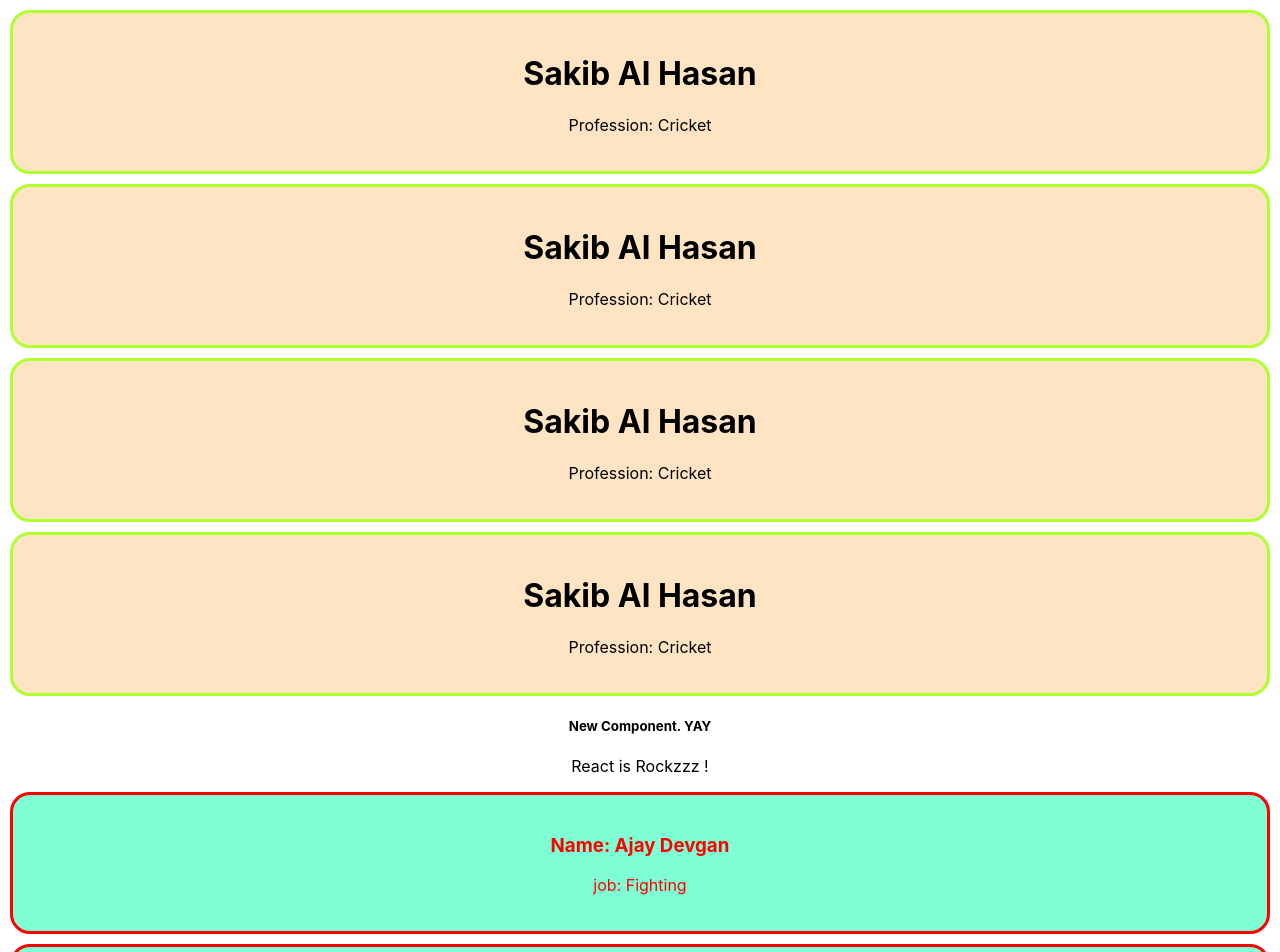
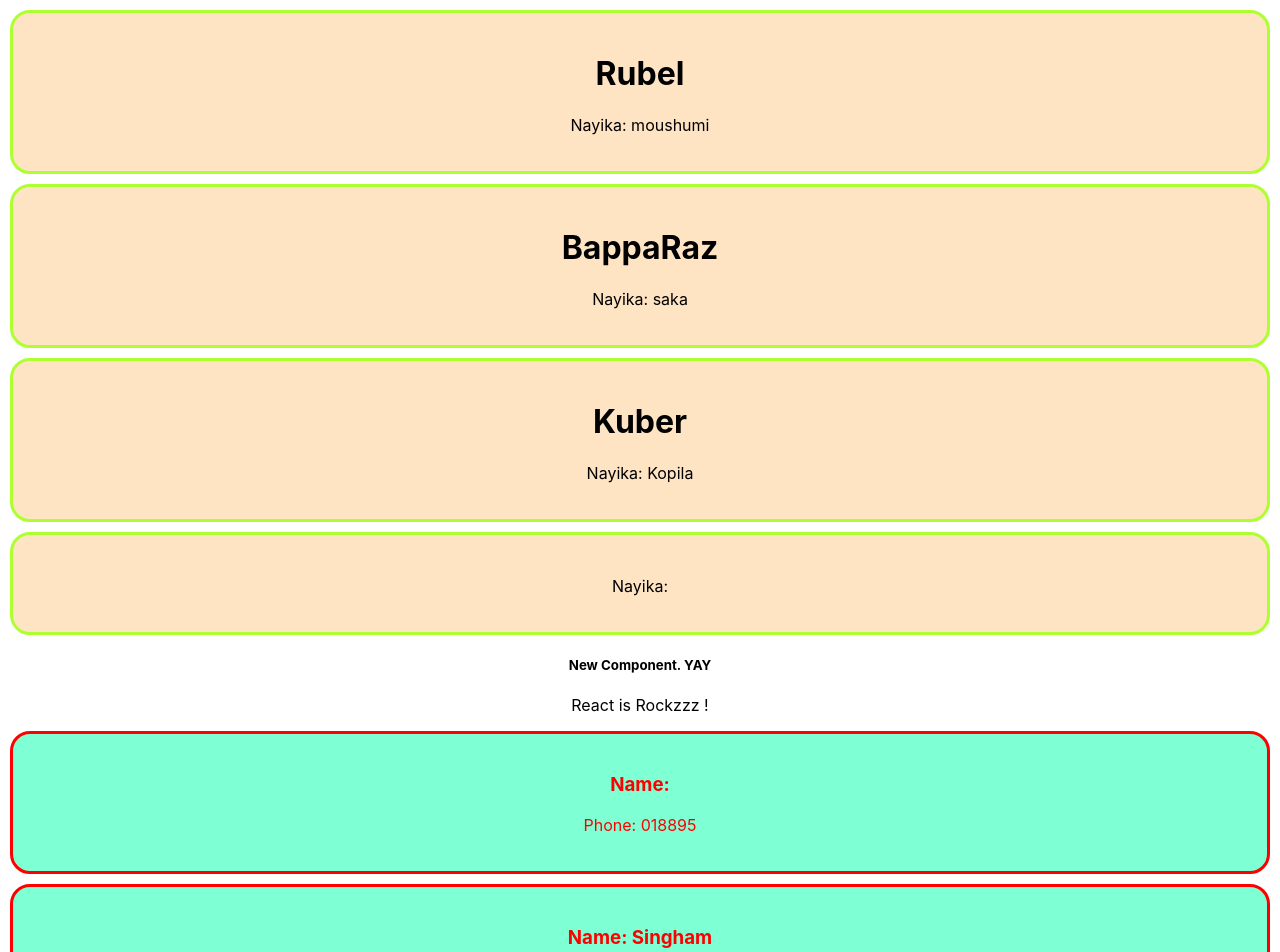
Before and after one commit to kamrul-dev/reactjs-core-concepts, a React (Create React App) app: page / in a window 1280 px wide. Shown: the top 952 px of the page. Built offline with nearby package versions, Linux system fonts and the light colour scheme.

Commit message:
Pass dynamic data to components, props in react

```diff
--- a/src/App.js
+++ b/src/App.js
@@ -13,34 +13,35 @@
 function App() {
   return (
     <div className="App">
-      <Person></Person>
-      <Person></Person>
-      <Person></Person>
+      <Person name="Rubel" nayika="moushumi"></Person>
+      <Person name="BappaRaz" nayika="saka"></Person>
+      <Person name="Kuber" nayika="Kopila"></Person>
       <Person></Person>
       <h5>New Component. YAY</h5>
-      <p>React is Rockzzz !</p>
-      <Friend></Friend>
-      <Friend></Friend>
+      <p id="totcompany">React is Rockzzz !</p>
+      <Friend phone="018895"></Friend>
+      <Friend movie="Singham" phone="019995"></Friend>
       <Friend></Friend>
     </div>
   );
 }
 
 // person component create
-function Person() {
+function Person(props) {
   return (
     <div className="person">
-      <h1>Sakib Al Hasan</h1>
-      <p>Profession: Cricket</p>
+      <h1>{props.name}</h1>
+      <p>Nayika: {props.nayika}</p>
     </div>
   )
 }
 
-function Friend() {
+function Friend(props) {
+  console.log(props);
   return (
     <div className="container">
-      <h3>Name: Ajay Devgan</h3>
-      <p>job: Fighting</p>
+      <h3>Name: {props.movie}</h3>
+      <p>Phone: {props.phone}</p>
     </div>
   )
 }
```
